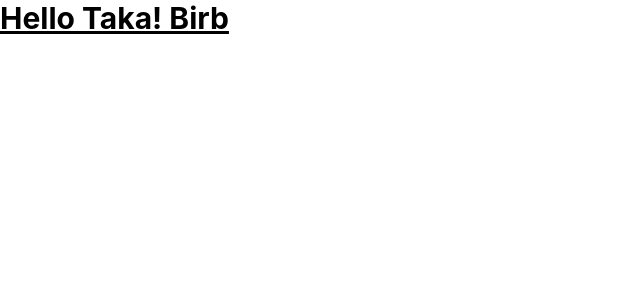
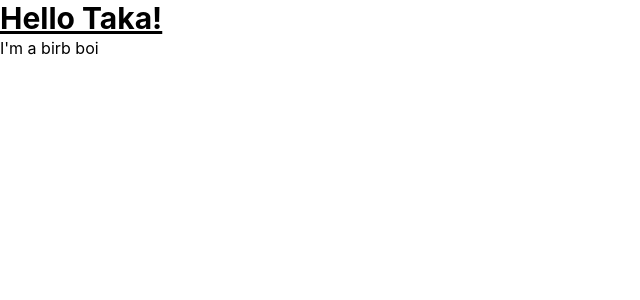
Before and after one commit to lilijanee/wcd, a React (Create React App) app: page / in a window 1280 px wide. Shown: the top 300 px of the page, without its empty margins (0-640 px from the left). Built offline with nearby package versions, Linux system fonts and the light colour scheme.

Commit message:
Test commit #2
Now we're birb

```diff
--- a/src/App.js
+++ b/src/App.js
@@ -1,8 +1,12 @@
 export default function App() {
   return (
-    <h1 className="text-3xl font-bold underline">
+    <div>
+      <h1 className="text-3xl font-bold underline">
       Hello Taka!
-      Birb
-    </h1>
+      </h1>
+      <p>
+        I'm a birb boi
+      </p>
+    </div>
   )
 }
```
